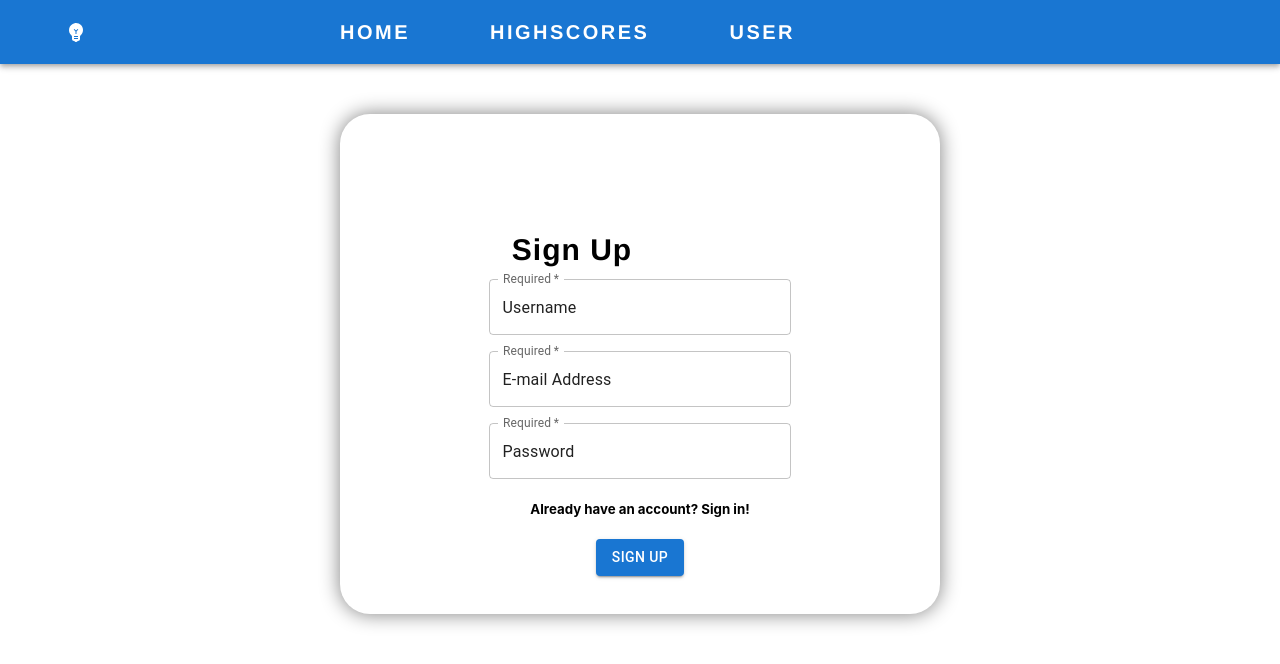
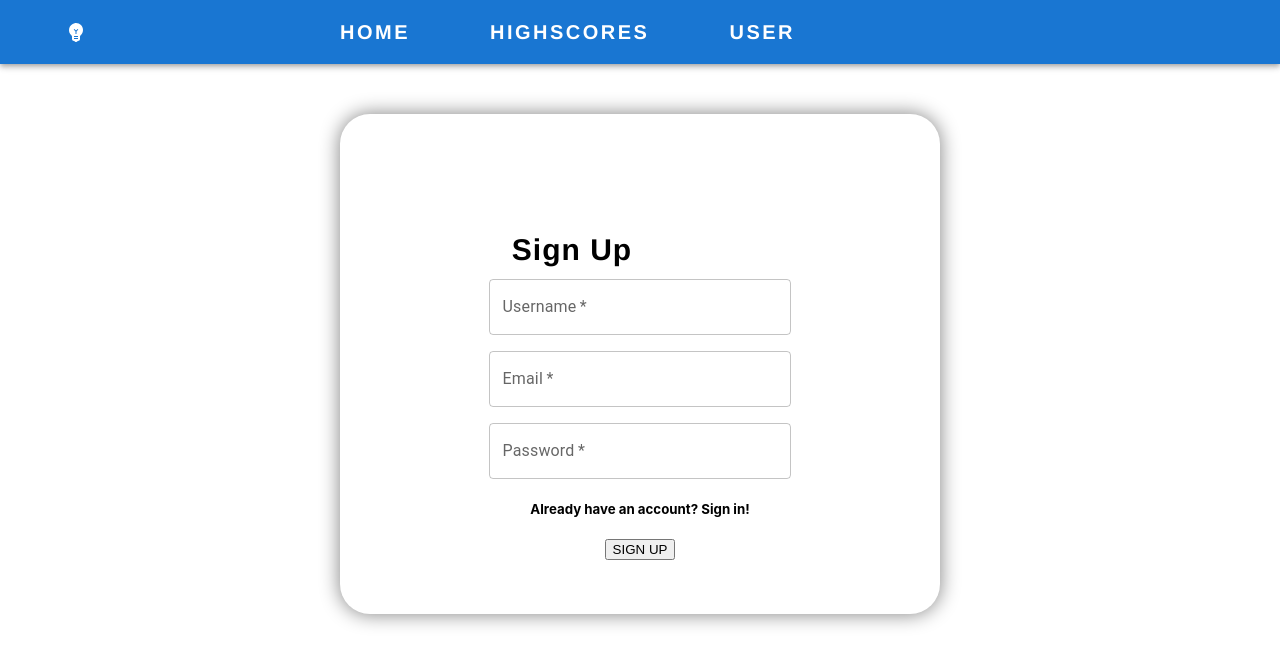
Before and after one commit to KLyrasel/MERN-Trivia, a React (Create React App) app: page /signup in a window 1280 px wide. Shown: the top 664 px of the page. Built offline with nearby package versions, Linux system fonts and the light colour scheme.

Commit message:
updates to user page and login

```diff
--- a/src/components/Login.js
+++ b/src/components/Login.js
@@ -1,8 +1,17 @@
-import React from "react"
+import React, { useState} from "react"
 import * as Mui from "@mui/material"
 import { Link } from "react-router-dom"
 
+
 function Login() {
+  const [email, setEmail] = useState("");
+  const [password, setPassword] = useState("");
+  const[dataInput, setdataInput] = useState("");
+  const submitData = () => {
+    const information = { email: email, password: password };
+    setdataInput([information]);
+  }
+
     return(
         <div>
         <Mui.Box sx={{
@@ -16,6 +25,7 @@ function Login() {
             boxShadow: '0px 0px 20px 0px grey',
             borderRadius: '30px'
         }}>
+
         <Mui.FormLabel id='login' sx={{
             color: "rgb(0,0,0)",
             fontFamily: 'Helvetica',
@@ -28,6 +38,8 @@ function Login() {
             pr:20,}}>
             Login
             </Mui.FormLabel>
+
+
         <Mui.Box component="form" sx={{ '& .MuiTextField-root': { m: 1, width: '30ch' },
          }}
          noValidate
@@ -35,9 +47,14 @@ function Login() {
         <div>
         <Mui.TextField
           required
-          id="outlined-required"
-          label="Required"
-          defaultValue="Username"/>
+          type="text"
+          name="email"
+          id="email"
+          value={email}
+          label="Username"
+          placeholder="Username"
+          onChange={(e) => setEmail(e.target.value)}
+          />
         </div>
         </Mui.Box>
         <Mui.Box component="form" sx={{ '& .MuiTextField-root': { m: 1, width: '30ch', pb: 5, },
@@ -47,9 +64,14 @@ function Login() {
         <div>
         <Mui.TextField
          required
-         id="outlined-required"
-         label="Required"
-         defaultValue="Password"/>
+         type="text"
+         name="password"
+         id="password"
+         value={password}
+         label="Password"
+         placeholder="********"
+         onChange={(e) => setPassword(e.target.value)}
+         />
         </div>
         </Mui.Box>
         <Mui.Box display="flex" justifyContent="space-evenly" paddingBottom="30px" margin="0" paddingTop="0">
@@ -58,12 +80,13 @@ function Login() {
             variant="contained">
             {'Login'}
           </Mui.Button>
-
           <Mui.Button
-            type="submit"
-            variant="contained">
-            { <Link to="/Signup" style={{ textDecoration: 'none' , color: 'inherit',}}>
-                 Sign up
+            variant="contained"
+            class="signup-page"
+            id="signup-page"
+            type="submit">
+            {<Link to="/Signup" style={{ textDecoration: 'none' , color: 'inherit',}}>
+                 SIGN UP
             </Link>}
           </Mui.Button>
         </Mui.Box>
--- a/src/components/Navbar.js
+++ b/src/components/Navbar.js
@@ -30,7 +30,7 @@ function Navbar() {
               textDecoration: 'none',
             }}
           >
-            TRIVIAPOP
+            TRIVIA
           </Mui.Typography>
             <Mui.IconButton
               size="large"
--- a/src/components/Signup.js
+++ b/src/components/Signup.js
@@ -1,8 +1,17 @@
-import React from 'react'
+import React, { useState } from 'react'
 import * as Mui from "@mui/material"
 import { Link } from "react-router-dom"
 
 function Signup() {
+
+  const [email, setEmail] = useState("");
+  const [password, setPassword] = useState("");
+  const [username, setUsername] = useState("")
+  const[dataInput, setdataInput] = useState("");
+  const submitData = () => {
+    const information = { email: email, password: password, username: username };
+    setdataInput([information]);
+  }
         return(
             <div>
             <Mui.Box sx={{
@@ -34,9 +43,13 @@ function Signup() {
                <div>
                 <Mui.TextField
                 required
-                 id="outlined-required"
-                 label="Required"
-                 defaultValue="Username"/>
+                type="text"
+                name="username"
+                id="username"
+                value={username}
+                label="Username"
+                placeholder="Username"
+                onChange={(e) => setUsername(e.target.value)}/>
                 </div>
                 </Mui.Box>
             <Mui.Box component="form" sx={{ '& .MuiTextField-root': { m: 1, width: '30ch' },
@@ -46,9 +59,13 @@ function Signup() {
             <div>
             <Mui.TextField
               required
-              id="outlined-required"
-              label="Required"
-              defaultValue="E-mail Address"/>
+              type="text"
+              name="email"
+              value={email}
+              id="email"
+              label="Email"
+              placeholder="Email"
+              onChange={(e) => setEmail(e.target.value)}/>
             </div>
             </Mui.Box>
             <Mui.Box component="form" sx={{ '& .MuiTextField-root': { mt: 1, mb: 0, width: '30ch', pb: 0, },
@@ -58,9 +75,13 @@ function Signup() {
             <div>
             <Mui.TextField
             required
-             id="outlined-required"
-             label="Required"
-             defaultValue="Password"/>
+            type="text"
+            name="password"
+             id="password"
+            value={password}
+            label="Password"
+            placeholder="********"
+           onChange={(e) => setPassword(e.target.value)}/>
             </div>
             </Mui.Box>
             <div>
@@ -71,10 +92,13 @@ function Signup() {
             </div>
             <Mui.Box display="flex" justifyContent="space-evenly" paddingBottom="30px" margin="0" paddingTop="0">
             <Mui.Button
+             color="primary"
+             class="signup-page"
+             id="signup-page"
              type="submit"
              variant="contained">
-                { <Link to="/Signup" style={{ textDecoration: 'none' , color: 'inherit',}}>
-                     Sign up
+            {<Link to="/Signup" style={{ textDecoration: 'none' , color: 'inherit',}}>
+              SIGN UP
             </Link>}
             </Mui.Button>
             </Mui.Box>
--- a/src/components/User.js
+++ b/src/components/User.js
@@ -27,6 +27,8 @@ function User() {
             pr:0,}}>
             Hi there,
             </Mui.FormLabel>
+
+            USERNAME
 
             <Mui.FormLabel id='login' sx={{
              color: "rgb(0,0,0)",
```
Also changed, not shown: src/components/Scoreboard.js (+6 -6 lines). Lines whose indentation alone changed are shown as unchanged.
